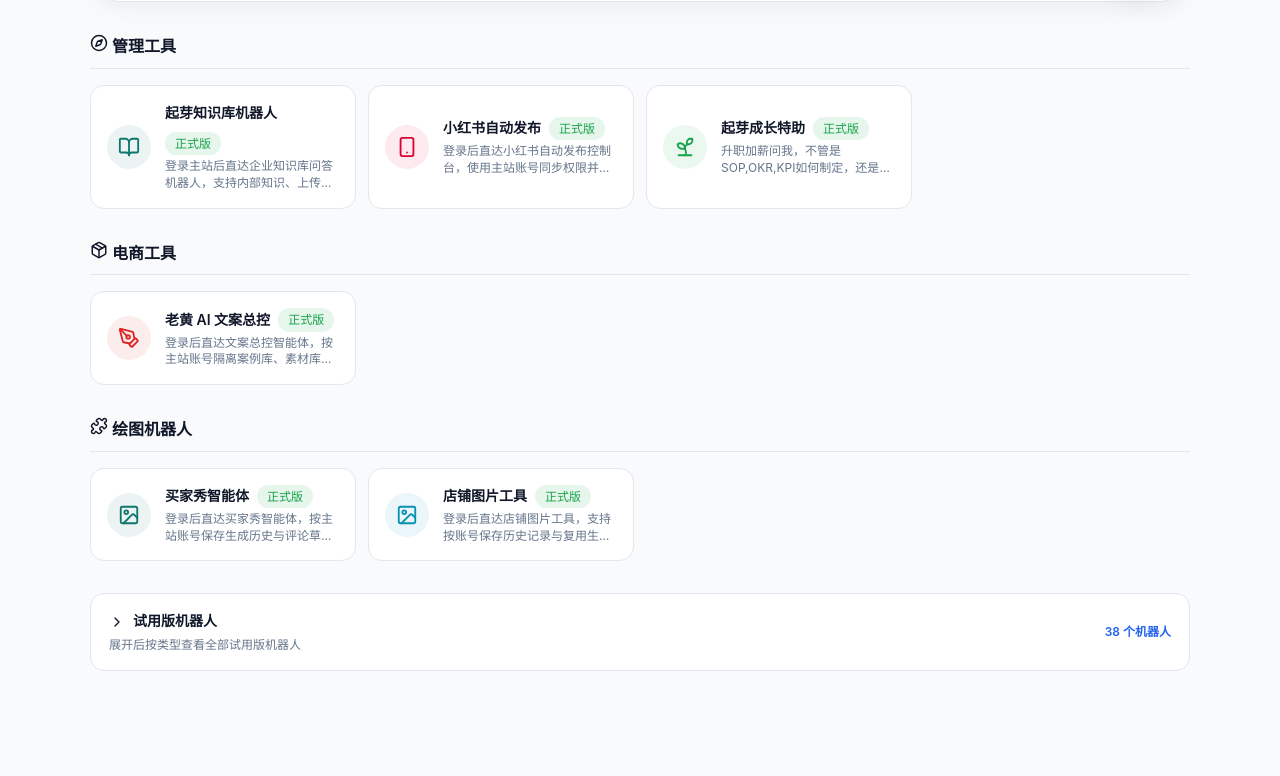
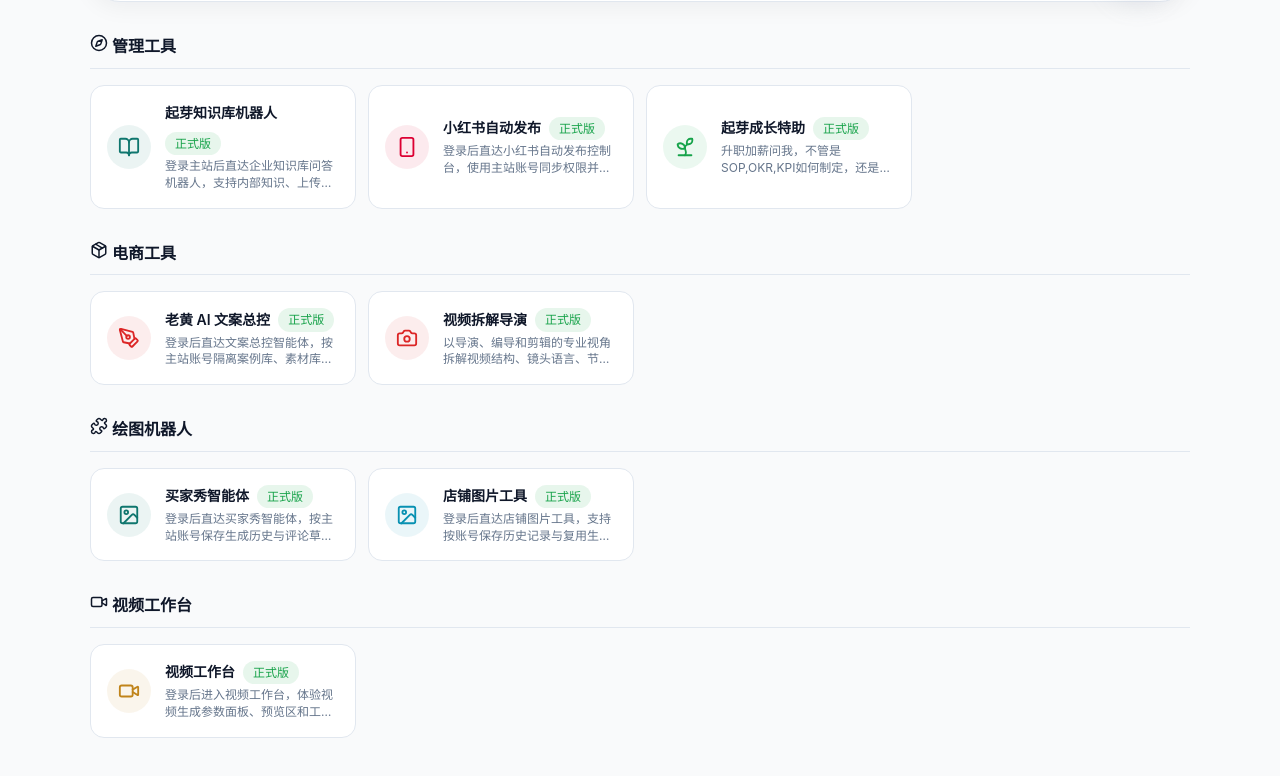
Before and after one commit to zxc9802/qy-dianshangjiqiren, a Next.js app in the folder frontend/: page / in a window 1280 px wide. Shown: the part 796-1572 px from the top of the page. Before the commit the page ends 1531 px from the top, so only its background shows below. Built offline with nearby package versions, Linux system fonts and the light colour scheme.

Commit message:
隐藏试用工具并设视频工具为正式版

```diff
--- a/frontend/app/page.tsx
+++ b/frontend/app/page.tsx
@@ -10,6 +10,7 @@
   BUILTIN_CATEGORY_ORDER,
   GENERIC_CHAT_BOT_ID,
   QIYA_ENTERPRISE_MANAGEMENT_BOT_ID,
+  VIDEO_BREAKDOWN_BOT_ID,
 } from './lib/builtin-bots';
 import {
   DEFAULT_RESPONSE_MODEL,
@@ -182,7 +183,7 @@
     iconColor: '#c0841a',
     path: VIDEO_SITE_METADATA.seedance.entryPath,
     pointsPerUse: 0,
-    isTrial: true,
+    isTrial: false,
     requiresAuth: true,
     videoSite: 'seedance',
   },
@@ -301,7 +302,7 @@
   iconColor: BOT_ICON_COLOR_MAP[bot.icon] || '#2563eb',
   description: bot.description,
   pointsPerUse: bot.pointsPerUse,
-  isTrial: bot.homepageTrial ?? true,
+  isTrial: bot.routeId === VIDEO_BREAKDOWN_BOT_ID ? false : bot.homepageTrial ?? true,
   path: `/chat/${bot.routeId}`,
   requiresAuth: true,
 }));
@@ -541,7 +542,8 @@
     ])),
     [],
   );
-  const filteredBots = ALL_HOMEPAGE_BOTS.filter((bot) => {
+  const visibleHomepageBots = ALL_HOMEPAGE_BOTS.filter((bot) => !bot.isTrial);
+  const filteredBots = visibleHomepageBots.filter((bot) => {
     if (!searchQuery) return true;
     const q = searchQuery.toLowerCase();
     return bot.name.toLowerCase().includes(q) || bot.description.toLowerCase().includes(q);
```
Also changed, not shown: 1 other file (tests, documents, lock files or other folders).
